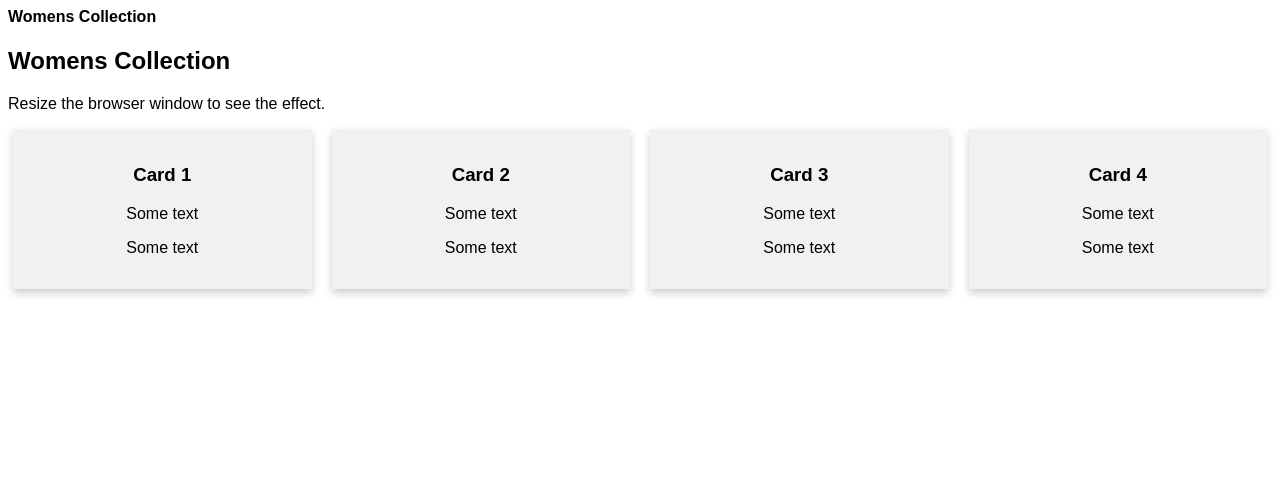
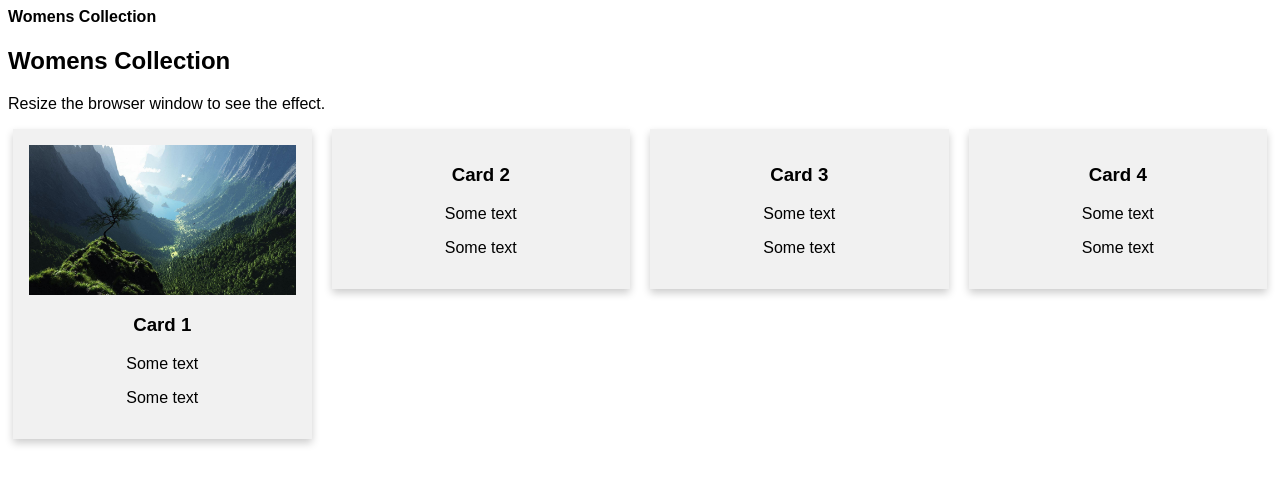
Before and after one commit to JaganSiva/jaganamarnath, a plain HTML site: page womens.html in a window 1280 px wide. Drawn offline with Linux system fonts and the light colour scheme.

Commit message:
Update womens.html
Signed-off-by: JaganSiva <80506796+JaganSiva@users.noreply.github.com>

```diff
--- a/womens.html
+++ b/womens.html
@@ -54,6 +54,7 @@ body {
   <div class="row">
   <div class="column">
     <div class="card">
+      <img src="hills.jpg" alt="Avatar" style="width:100%">
       <h3>Card 1</h3>
       <p>Some text</p>
       <p>Some text</p>
```
